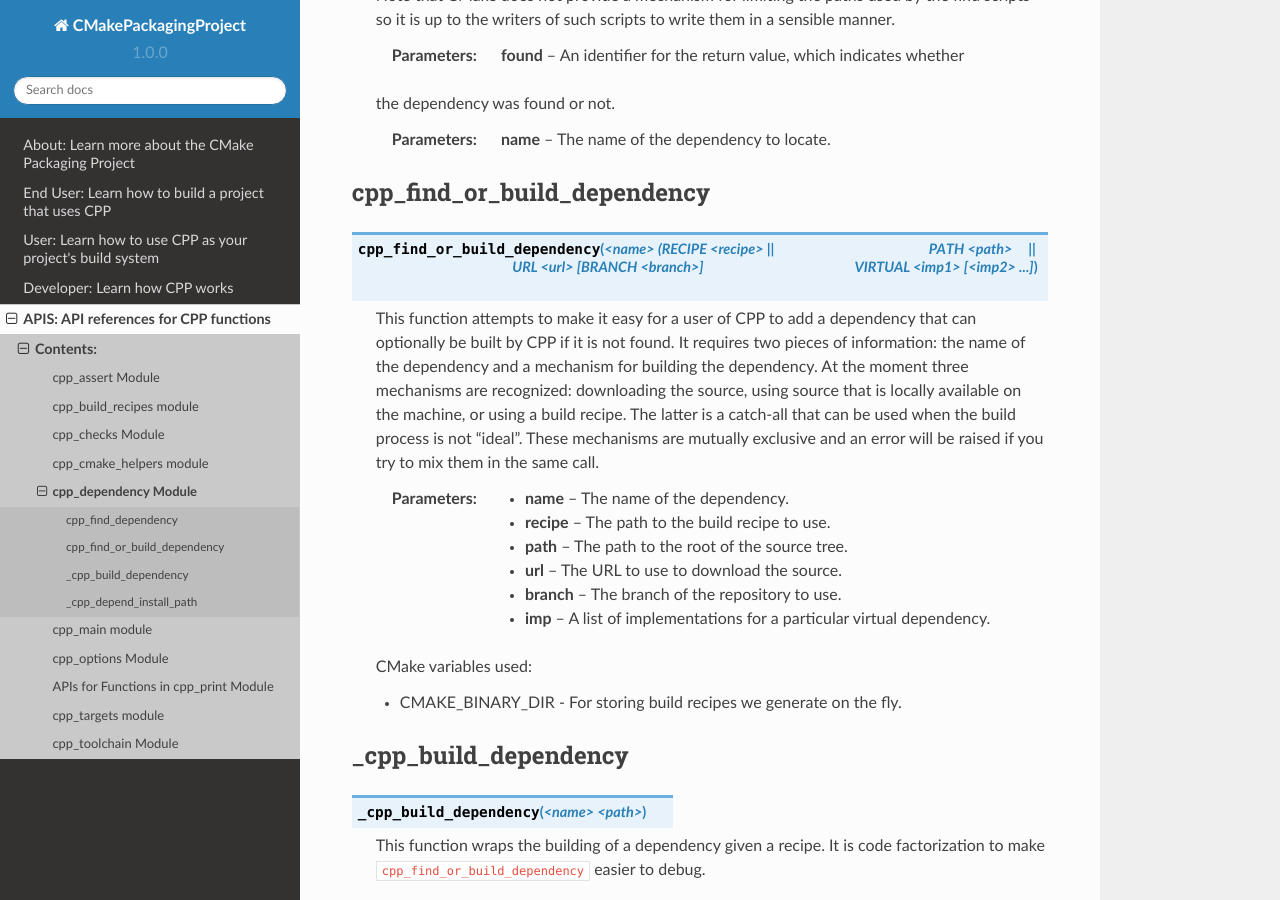
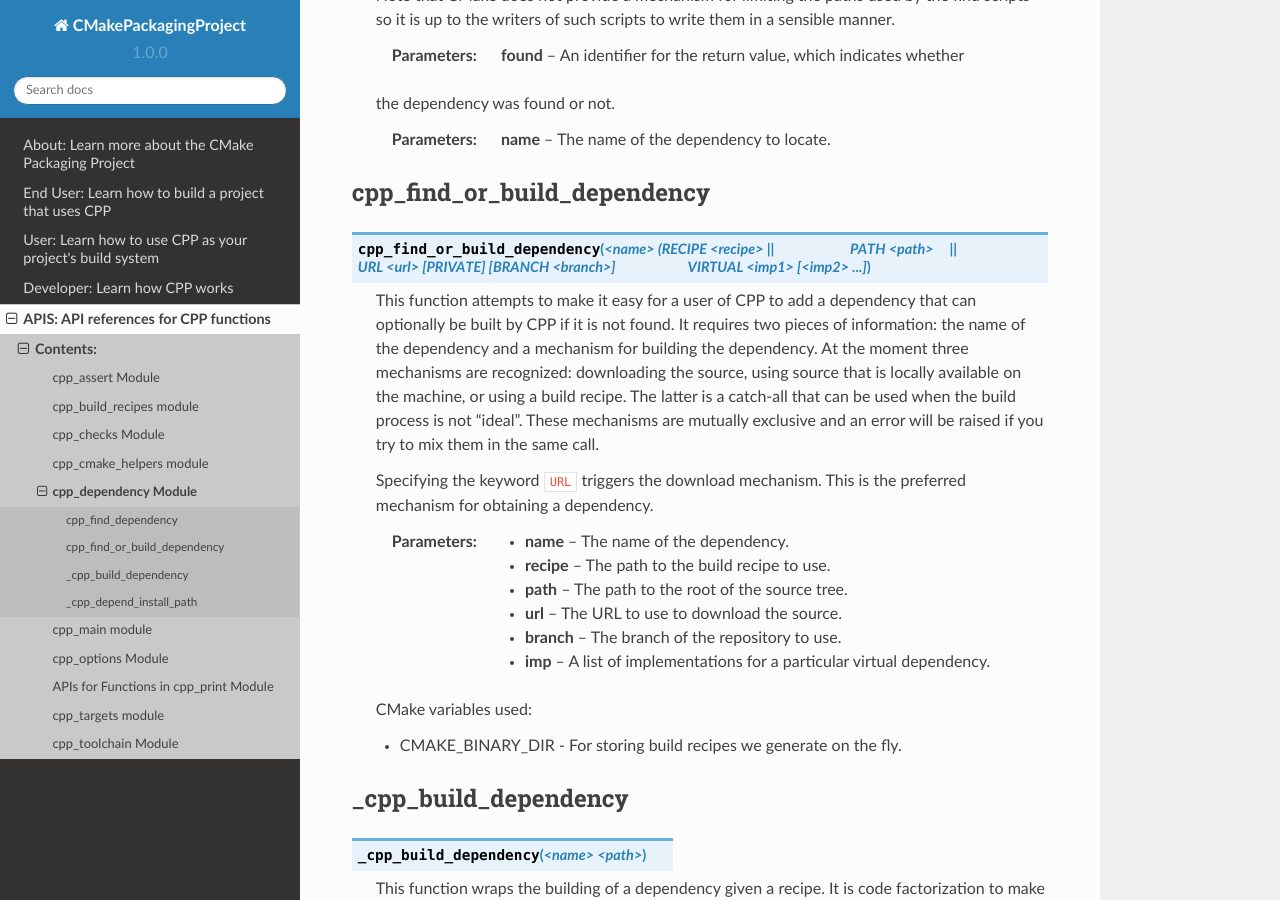
Before and after one commit to CMakePP/CMaize, a Sphinx documentation site: the page built from docs/source/apis/cpp_dependency.rst, in a window 1280 px wide and 900 px high, scrolled down 536 px. Built offline with Sphinx 7.4.7 and the Read the Docs theme 2.0.0, drawn with Linux system fonts in a browser that asks for light colours.

Commit message:
changes handling of headers

```diff
--- a/docs/source/apis/cpp_dependency.rst
+++ b/docs/source/apis/cpp_dependency.rst
@@ -38,10 +38,11 @@ cpp_find_dependency
 cpp_find_or_build_dependency
 ----------------------------
 
-.. function:: cpp_find_or_build_dependency(<name> (RECIPE <recipe> || \
-                                                   PATH <path>     || \
-                                                   URL <url> [BRANCH <branch>]\
-                                                   VIRTUAL <imp1> [<imp2> ...])
+.. function:: cpp_find_or_build_dependency(\
+                  <name> (RECIPE <recipe> || \
+                          PATH <path>     || \
+                          URL <url> [PRIVATE] [BRANCH <branch>]\
+                          VIRTUAL <imp1> [<imp2> ...])
 
    This function attempts to make it easy for a user of CPP to add a dependency
    that can optionally be built by CPP if it is not found.  It requires two
@@ -52,6 +53,9 @@ cpp_find_or_build_dependency
    when the build process is not "ideal".  These mechanisms are mutually
    exclusive and an error will be raised if you try to mix them in the same
    call.
+
+   Specifying the keyword ``URL`` triggers the download mechanism.  This is the
+   preferred mechanism for obtaining a dependency.
 
    :param name: The name of the dependency.
    :param recipe: The path to the build recipe to use.
```
Also changed, not shown: 8 other files.
